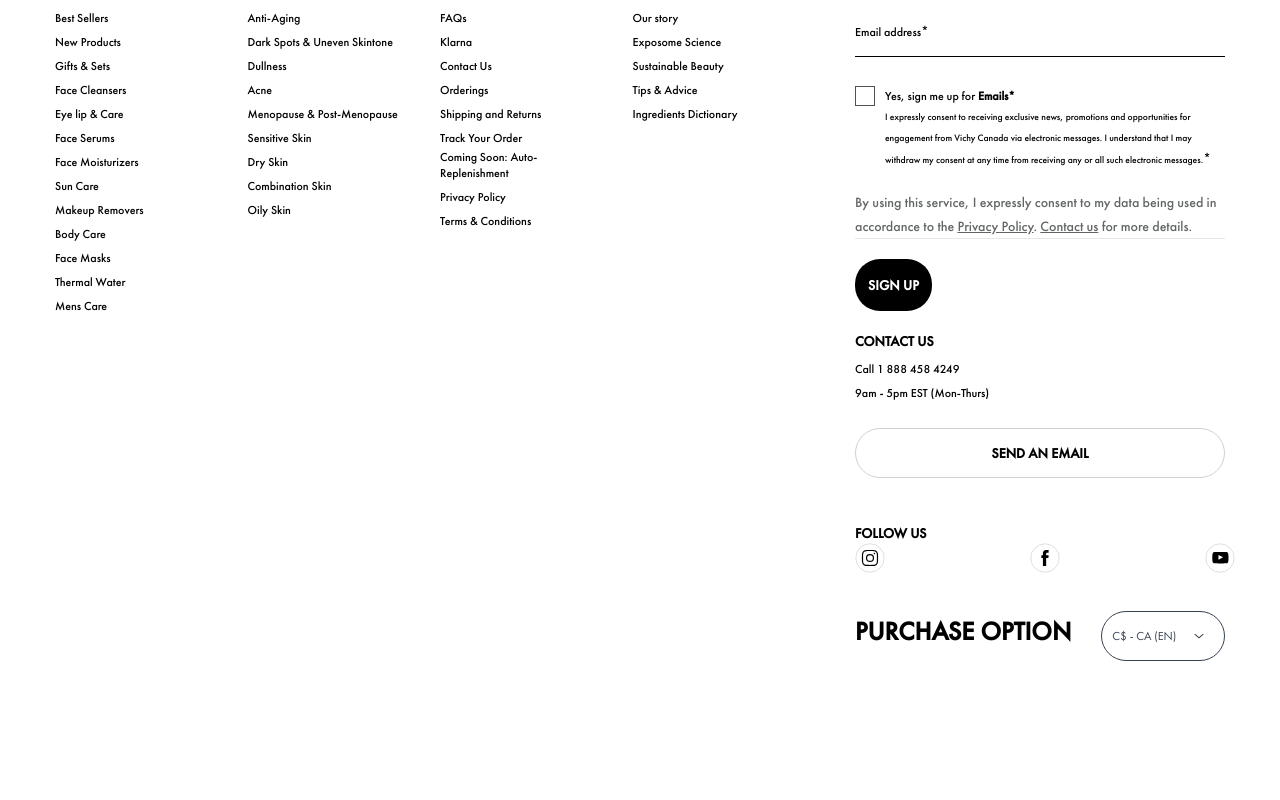
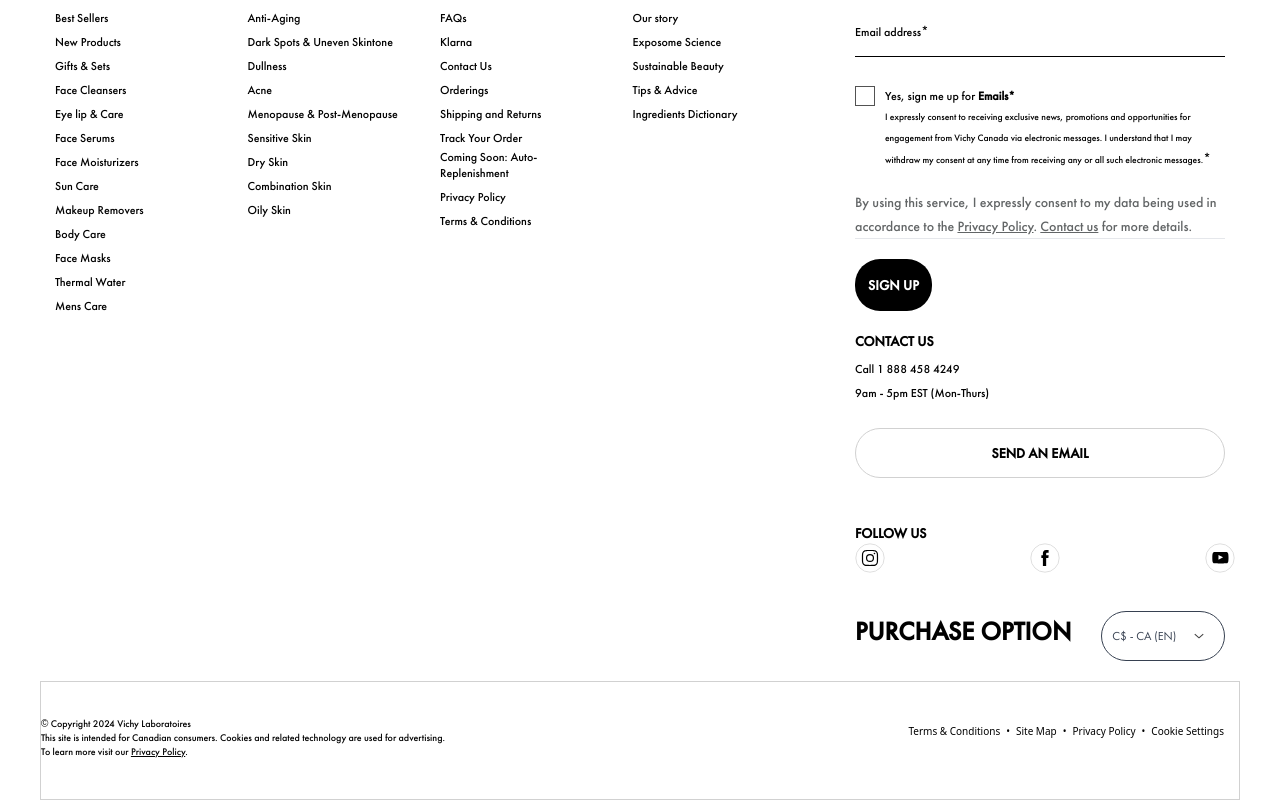
Before and after one commit to haithamabdallah/sky-business, a React (Vite) app: page /organic_foods in a window 1280 px wide. Shown: the part 541-1341 px from the top of the page. Before the commit the page ends 1222 px from the top, so only its background shows below. Built offline with nearby package versions, Linux system fonts and the light colour scheme.

Commit message:
finish footer

```diff
--- a/src/components/footer/Footer.jsx
+++ b/src/components/footer/Footer.jsx
@@ -1,3 +1,4 @@
+import BottomFooter from "./components/bottomFooter/BottomFooter";
 import MiddleFooter from "./components/middleFooter/MiddleFooter";
 import TopFooter from "./components/topFooter/TopFooter";
 
@@ -9,6 +10,7 @@ const Footer = () => {
     >
       <TopFooter />
       <MiddleFooter />
+      <BottomFooter />
     </footer>
   );
 };
--- /dev/null
+++ b/src/components/footer/components/bottomFooter/BottomFooter.jsx
@@ -0,0 +1,17 @@
+import BottomFooterLinks from "./components/bottomFooterLinks/BottomFooterLinks";
+import Copyright from "./components/copyright/Copyright";
+
+const BottomFooter = () => {
+  return (
+    <section>
+      <div className="px-[0.9375rem] mx-auto max-w-[75rem] w-full">
+        <div className="mx-[-0.9375rem] lg:flex lg:flex-wrap border border-[#d1d1d1]">
+          <Copyright />
+          <BottomFooterLinks />
+        </div>
+      </div>
+    </section>
+  );
+};
+
+export default BottomFooter;
--- /dev/null
+++ b/src/components/footer/components/bottomFooter/components/bottomFooterLinks/BottomFooterLinks.jsx
@@ -0,0 +1,44 @@
+import { Link } from "react-router-dom";
+
+const BottomFooterLinks = () => {
+  return (
+    <div
+      className="lg:flex lg:justify-end lg:mt-[2.1875rem] lg:mx-0 lg:mb-[2.5rem] lg:px-[.9375rem]
+    text-left lg:whitespace-nowrap lg:w-1/3"
+    >
+      <ul>
+        <li className="text-[0.625rem] inline-block leading-[0.875rem]">
+          <Link className="text-[0.625rem] leading-[0.875rem]" to="#">
+            Terms &amp; Conditions
+          </Link>
+        </li>
+        <li
+          className={`text-[0.625rem] inline-block leading-[0.875rem] before:[content:"•"]
+          before:py-0 before:px-[0.375rem]`}
+        >
+          <Link className="text-[0.625rem] leading-[0.875rem]" to="#">
+            Site Map
+          </Link>
+        </li>
+        <li
+          className={`text-[0.625rem] inline-block leading-[0.875rem] before:[content:"•"]
+          before:py-0 before:px-[0.375rem]`}
+        >
+          <Link className="text-[0.625rem] leading-[0.875rem]" to="#">
+            Privacy Policy
+          </Link>
+        </li>
+        <li
+          className={`text-[0.625rem] inline-block leading-[0.875rem] before:[content:"•"]
+          before:py-0 before:px-[0.375rem]`}
+        >
+          <Link className="text-[0.625rem] leading-[0.875rem]" to="#">
+            Cookie Settings
+          </Link>
+        </li>
+      </ul>
+    </div>
+  );
+};
+
+export default BottomFooterLinks;
--- /dev/null
+++ b/src/components/footer/components/bottomFooter/components/copyright/Copyright.jsx
@@ -0,0 +1,25 @@
+import { Link } from "react-router-dom";
+
+const Copyright = () => {
+  return (
+    <div
+      className="lg:mr-auto lg:py-[2.1875rem] lg:w-2/3 font-futura text-[0.625rem]
+      leading-[0.875rem] text-black mt-0 mr-0 ml-0 mb-[0.3125rem]"
+    >
+      <p>
+        © Copyright 2024 Vichy Laboratoires
+        <br />
+        This site is intended for Canadian consumers. Cookies and related
+        technology are used for advertising.
+        <br />
+        To learn more visit our&nbsp;
+        <Link className="underline" to="#">
+          Privacy Policy
+        </Link>
+        .&nbsp;
+      </p>
+    </div>
+  );
+};
+
+export default Copyright;
```
